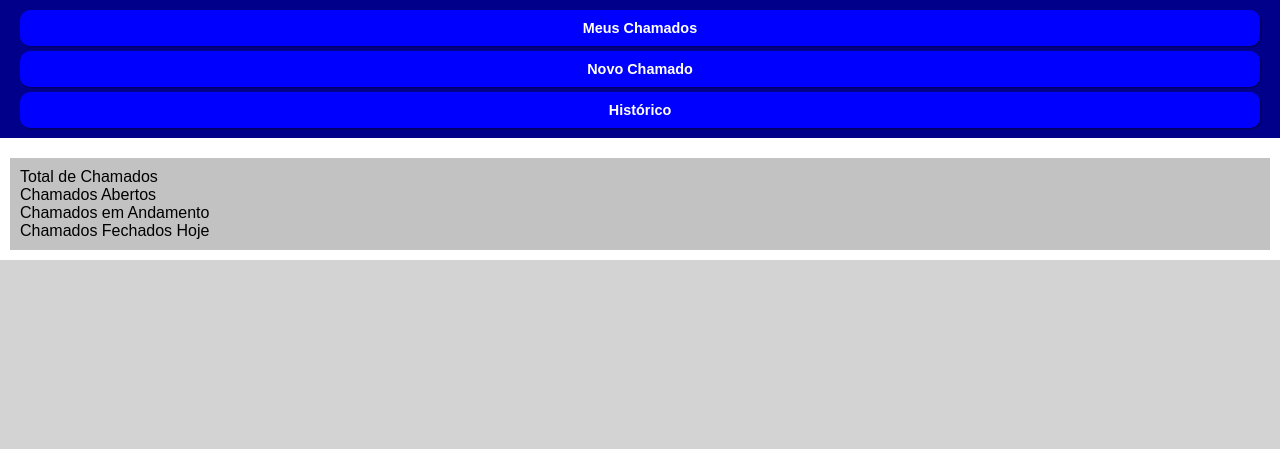
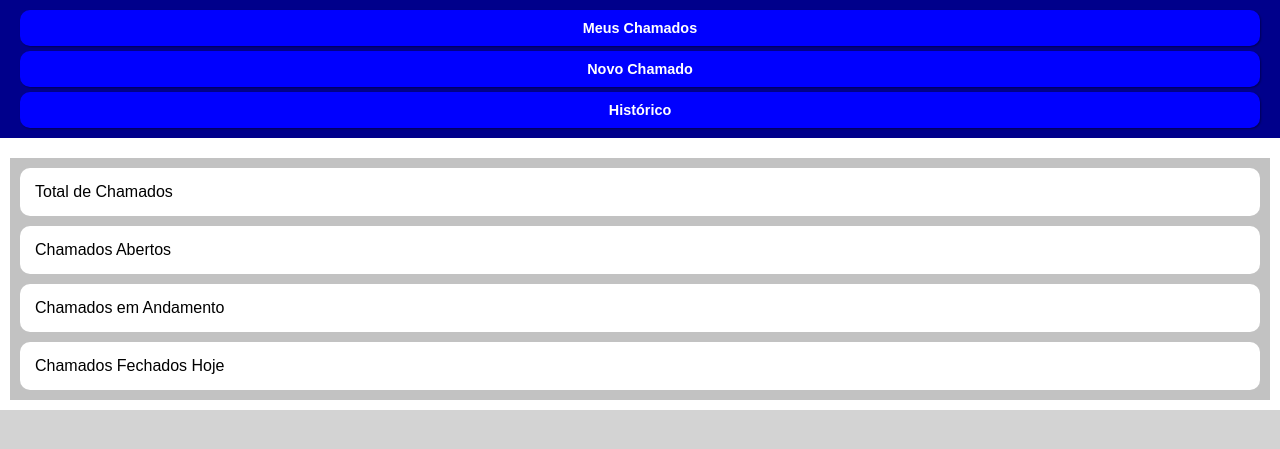
Before and after one commit to Leoomaciell/Help-Desk, a Django app: page /task/ in a window 1280 px wide; the page is wider, and only the part inside the window is pictured. Shown: the part 69-518 px from the top of that part. Run offline with Django 5.2, Linux system fonts and the light colour scheme.

Commit message:
Update style.css

```diff
--- a/task/templates/task/static/styles/style.css
+++ b/task/templates/task/static/styles/style.css
@@ -77,4 +77,14 @@ div#cards {
     margin-top: 10px;
     padding: 10px;
     background-color: rgb(194, 194, 194);
+
+    display: flex;
+    flex-direction: column;
+    gap: 10px;
 }
+
+div.card {
+    background-color: white;
+    padding: 15px;
+    border-radius: 10px;
+}
```
